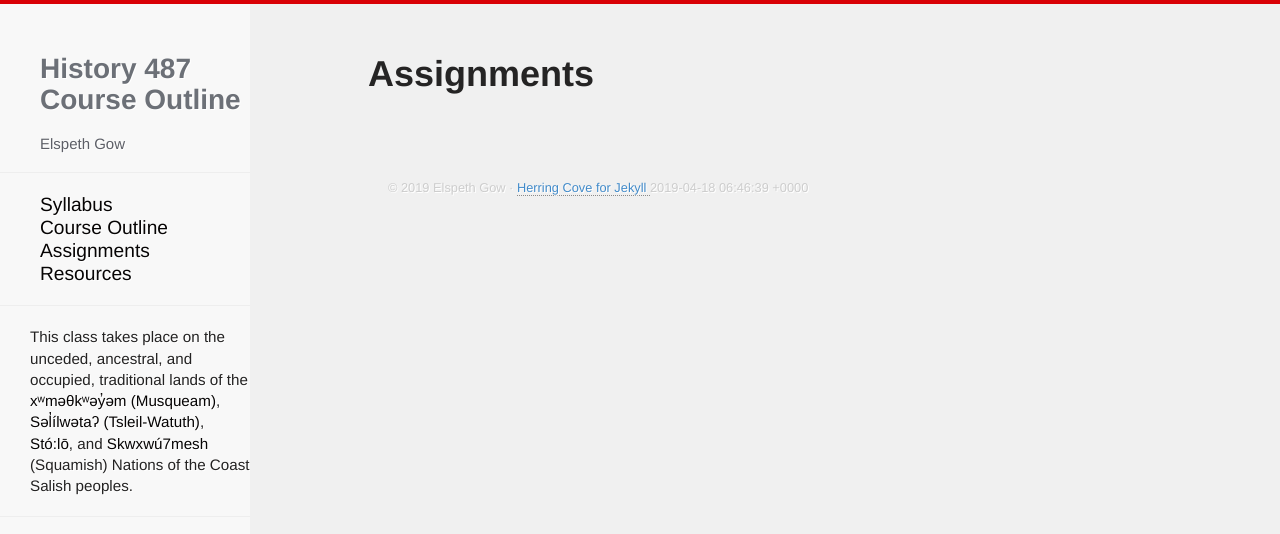
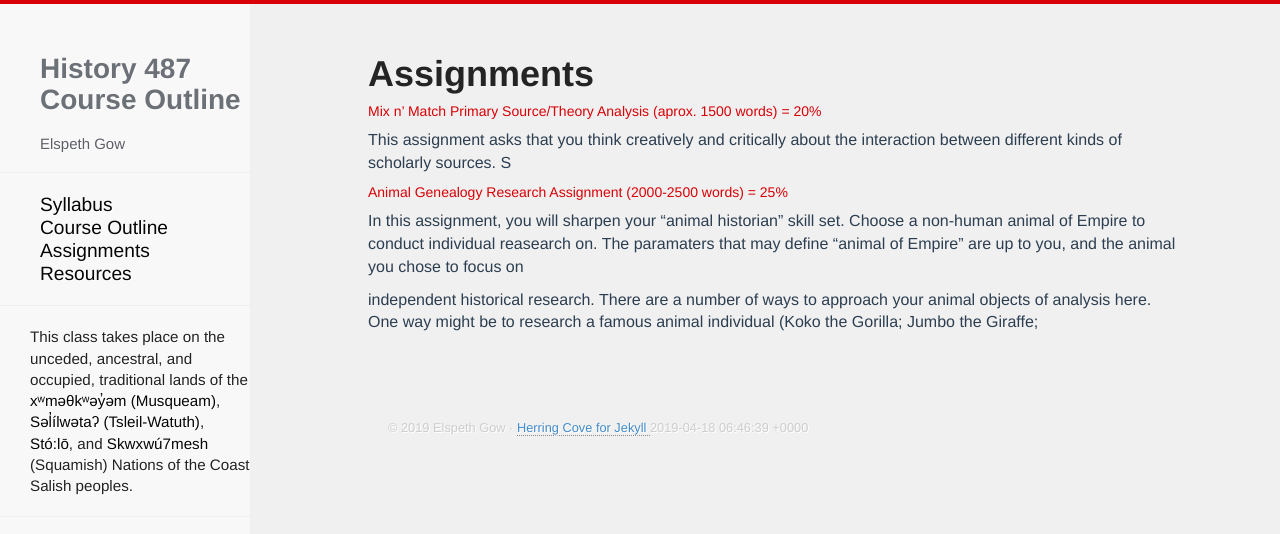
Before and after one commit to esgow/HIST487, a Jekyll site: the page built from assignments.md, in a window 1280 px wide. Shown: the top 534 px of the page. Built offline with Jekyll 4.4.1, drawn with Linux system fonts in a browser that asks for light colours; nearby versions of some CDN libraries; Markdown is read by kramdown in place of the engine named in the settings.

Commit message:
Update assignments.md

```diff
--- a/assignments.md
+++ b/assignments.md
@@ -3,3 +3,18 @@ title: Assignments
 ---
 
 # Assignments
+
+
+
+##### Mix n' Match Primary Source/Theory Analysis (aprox. 1500 words) = 20%
+
+This assignment asks that you think creatively and critically about the interaction between different kinds of scholarly sources. S
+
+
+
+
+##### Animal Genealogy Research Assignment (2000-2500 words) = 25%
+
+In this assignment, you will sharpen your "animal historian" skill set. Choose a non-human animal of Empire to conduct individual reasearch on. The paramaters that may define "animal of Empire" are up to you, and the animal you chose to focus on
+
+independent historical research. There are a number of ways to approach your animal objects of analysis here. One way might be to research a famous animal individual (Koko the Gorilla; Jumbo the Giraffe;
```
